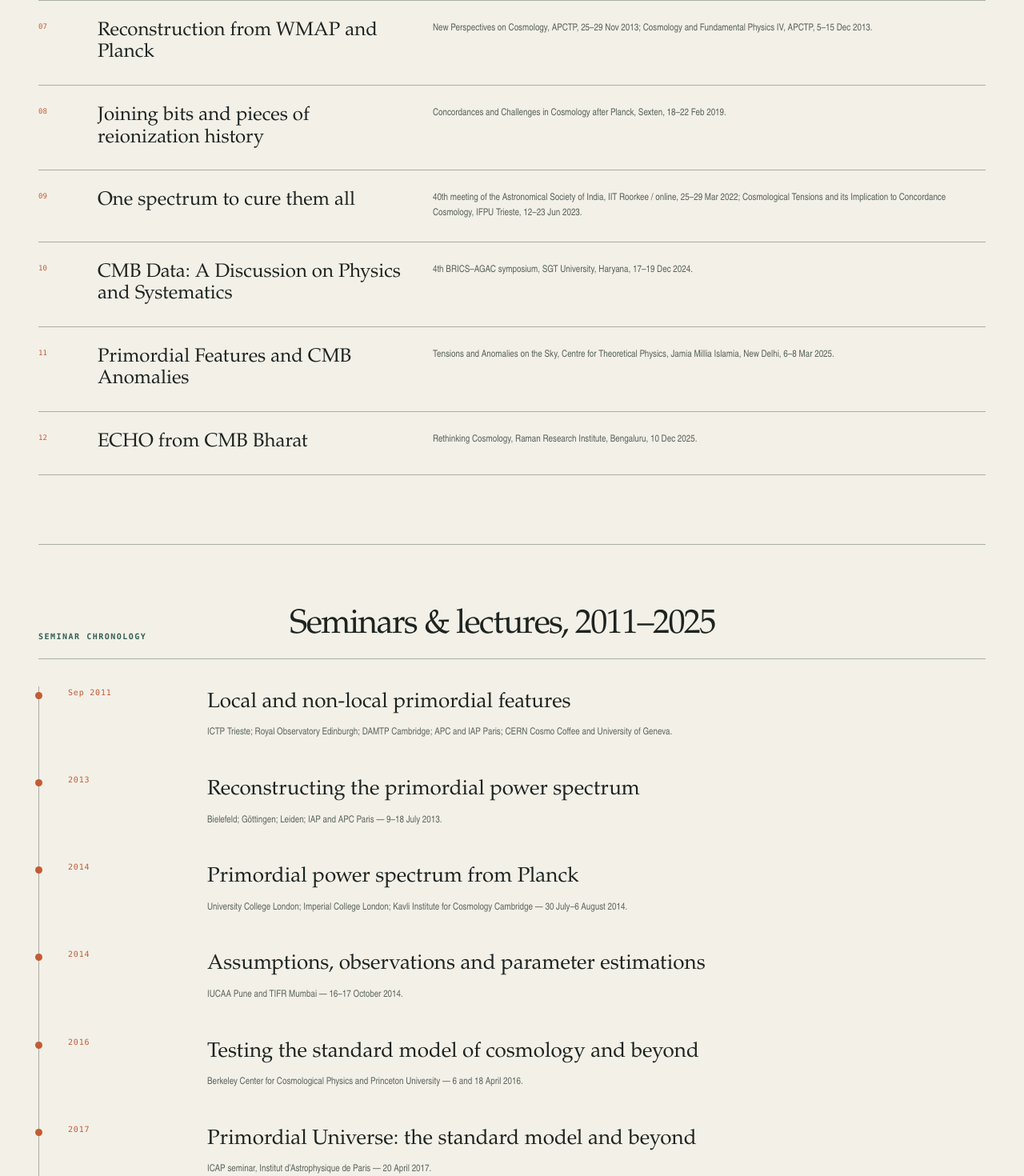
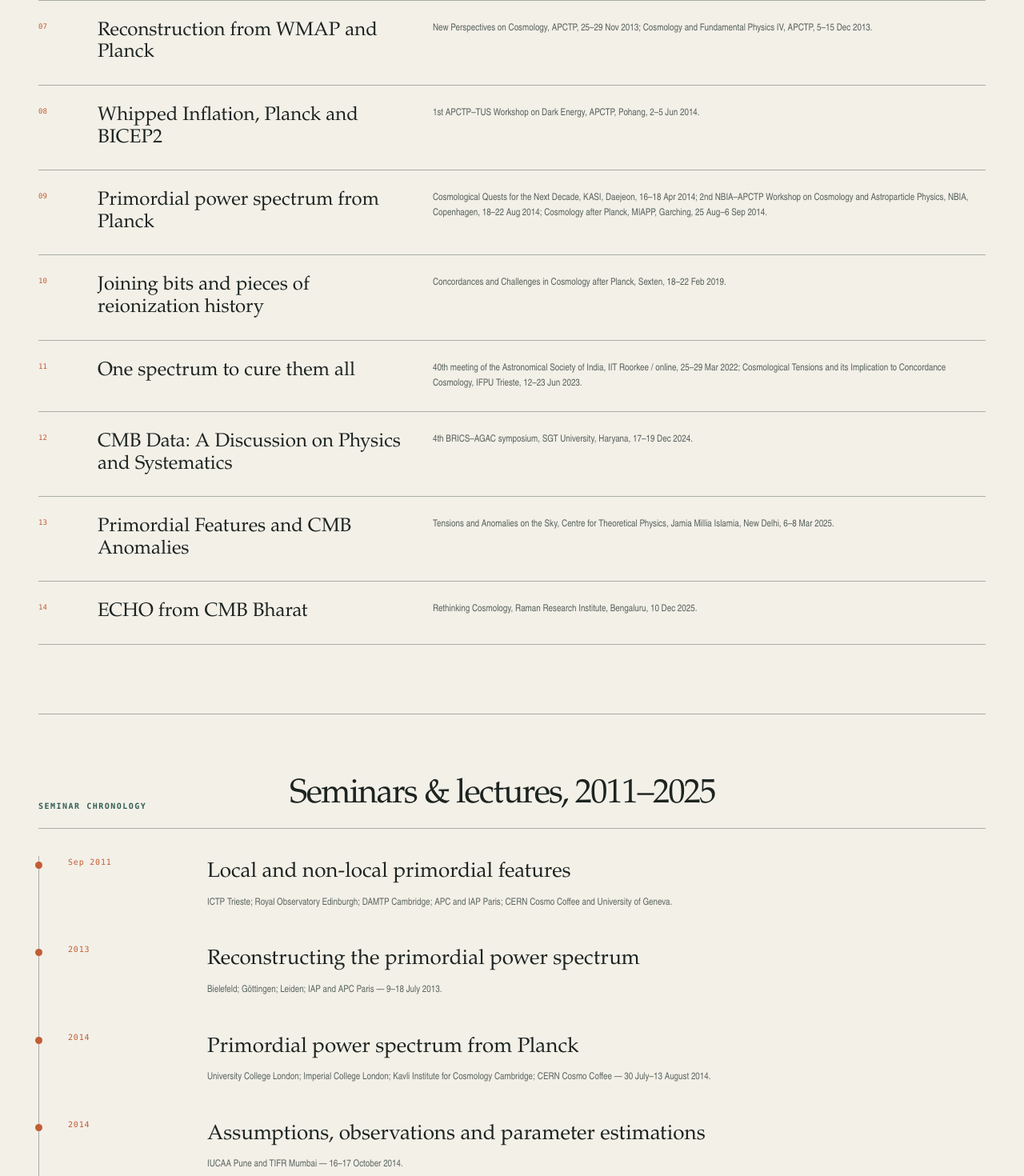
Before and after one commit to dkhaz/dhiraj-hazra-cosmology, a Next.js app: page /talks in a window 1280 px wide. Shown: the part 1120-2590 px from the top of the page at 80% size. Built offline with nearby package versions, Linux system fonts and the light colour scheme.

Commit message:
Add talks identified from CV audit

```diff
--- a/app/talks/page.tsx
+++ b/app/talks/page.tsx
@@ -13,6 +13,8 @@ const earlyTalks = [
   ["Reconstructing the primordial power spectrum", "Theories and Practices in Large Scale Structure Formation, APCTP Seoul, 15–16 Apr 2013."],
   ["Cosmological parameter estimation with free-form PPS", "Reconstructing the Universe, IEU Seoul, 3–5 Jun 2013; 1st APCTP–NBIA Workshop, Pohang, 21–25 Oct 2013."],
   ["Reconstruction from WMAP and Planck", "New Perspectives on Cosmology, APCTP, 25–29 Nov 2013; Cosmology and Fundamental Physics IV, APCTP, 5–15 Dec 2013."],
+  ["Whipped Inflation, Planck and BICEP2", "1st APCTP–TUS Workshop on Dark Energy, APCTP, Pohang, 2–5 Jun 2014."],
+  ["Primordial power spectrum from Planck", "Cosmological Quests for the Next Decade, KASI, Daejeon, 16–18 Apr 2014; 2nd NBIA–APCTP Workshop on Cosmology and Astroparticle Physics, NBIA, Copenhagen, 18–22 Aug 2014; Cosmology after Planck, MIAPP, Garching, 25 Aug–6 Sep 2014."],
   ["Joining bits and pieces of reionization history", "Concordances and Challenges in Cosmology after Planck, Sexten, 18–22 Feb 2019."],
   ["One spectrum to cure them all", "40th meeting of the Astronomical Society of India, IIT Roorkee / online, 25–29 Mar 2022; Cosmological Tensions and its Implication to Concordance Cosmology, IFPU Trieste, 12–23 Jun 2023."],
   ["CMB Data: A Discussion on Physics and Systematics", "4th BRICS–AGAC symposium, SGT University, Haryana, 17–19 Dec 2024."],
@@ -23,7 +25,7 @@ const earlyTalks = [
 const seminarTours = [
   ["Sep 2011", "Local and non-local primordial features", "ICTP Trieste; Royal Observatory Edinburgh; DAMTP Cambridge; APC and IAP Paris; CERN Cosmo Coffee and University of Geneva."],
   ["2013", "Reconstructing the primordial power spectrum", "Bielefeld; Göttingen; Leiden; IAP and APC Paris — 9–18 July 2013."],
-  ["2014", "Primordial power spectrum from Planck", "University College London; Imperial College London; Kavli Institute for Cosmology Cambridge — 30 July–6 August 2014."],
+  ["2014", "Primordial power spectrum from Planck", "University College London; Imperial College London; Kavli Institute for Cosmology Cambridge; CERN Cosmo Coffee — 30 July–13 August 2014."],
   ["2014", "Assumptions, observations and parameter estimations", "IUCAA Pune and TIFR Mumbai — 16–17 October 2014."],
   ["2016", "Testing the standard model of cosmology and beyond", "Berkeley Center for Cosmological Physics and Princeton University — 6 and 18 April 2016."],
   ["2017", "Primordial Universe: the standard model and beyond", "ICAP seminar, Institut d’Astrophysique de Paris — 20 April 2017."],
```
